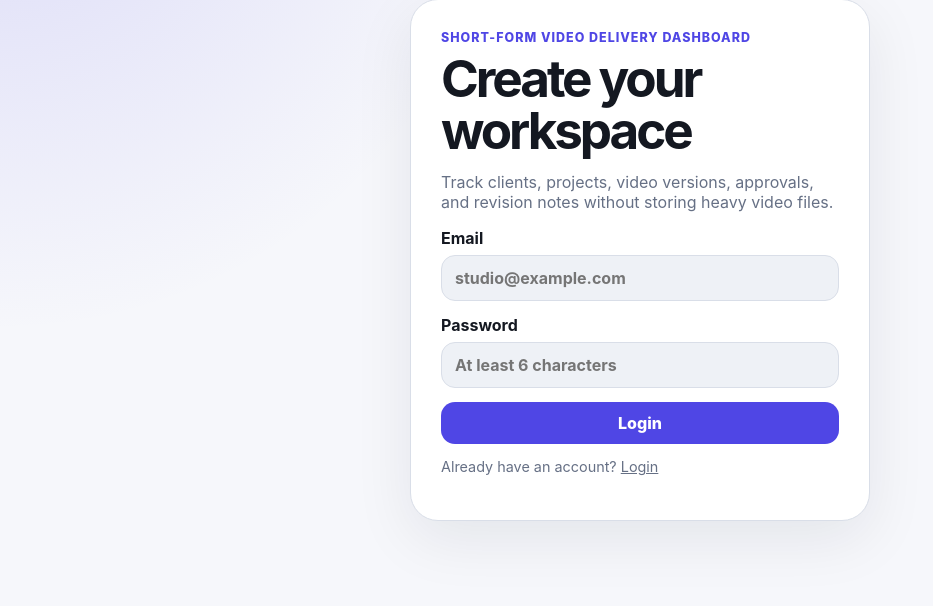
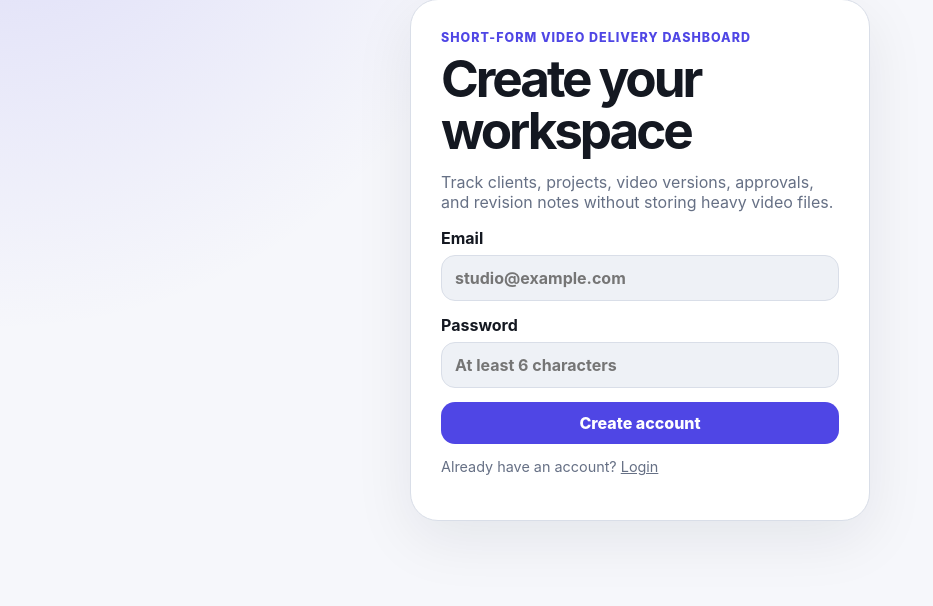
Before and after one commit to melody940504-ai/clientflow, a FastAPI app: page /register in a window 1280 px wide. Shown: the part 181-787 px from the top of the page, without its empty margins (0-933 px from the left). Run offline with FastAPI, Linux system fonts and the light colour scheme.

Commit message:
fix login bug

```diff
--- a/app/templates/login.html
+++ b/app/templates/login.html
@@ -17,7 +17,7 @@
             {% endif %}
         </div>
     {% endif %}
-    <form class="stack" method="post" action="/login">
+    <form class="stack" method="post" action="{% if mode == 'register' %}/register{% else %}/login{% endif %}">
       <label>Email
         <input type="email" name="email" id="email" required placeholder="studio@example.com" autocomplete="email">
       </label>
@@ -26,7 +26,9 @@
         <input type="password" name="password" id="password" required minlength="6" placeholder="At least 6 characters" autocomplete="current-password">
       </label>
 
-      <button class="primary" type="submit">Login</button>
+      <button class="primary" type="submit">
+        {% if mode == 'register' %}Create account{% else %}Login{% endif %}
+      </button>
     </form>
     <p class="muted small">
       {% if mode == 'register' %}Already have an account? <a href="/">Login</a>{% else %}New here? <a href="/register">Create an account</a>{% endif %}
```
